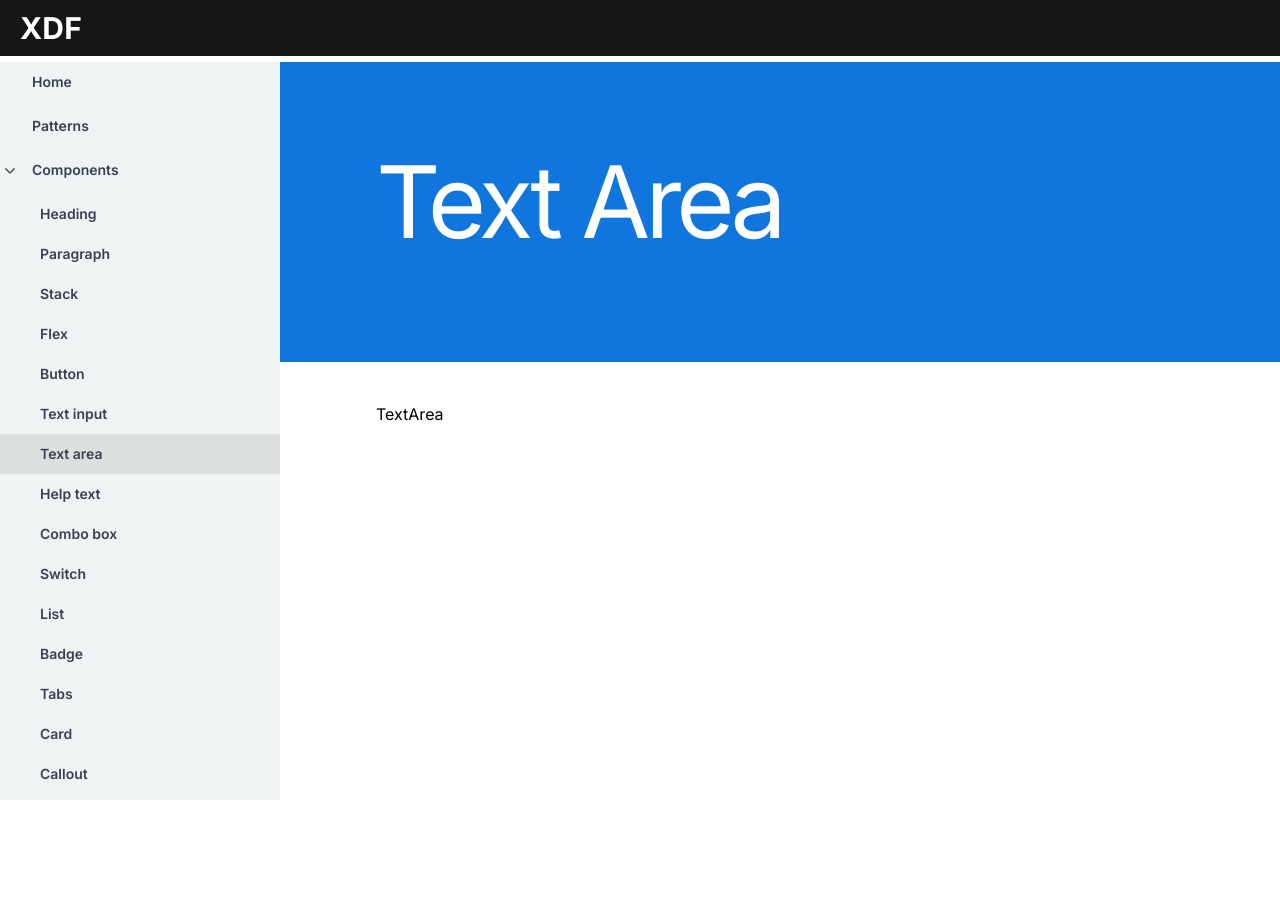
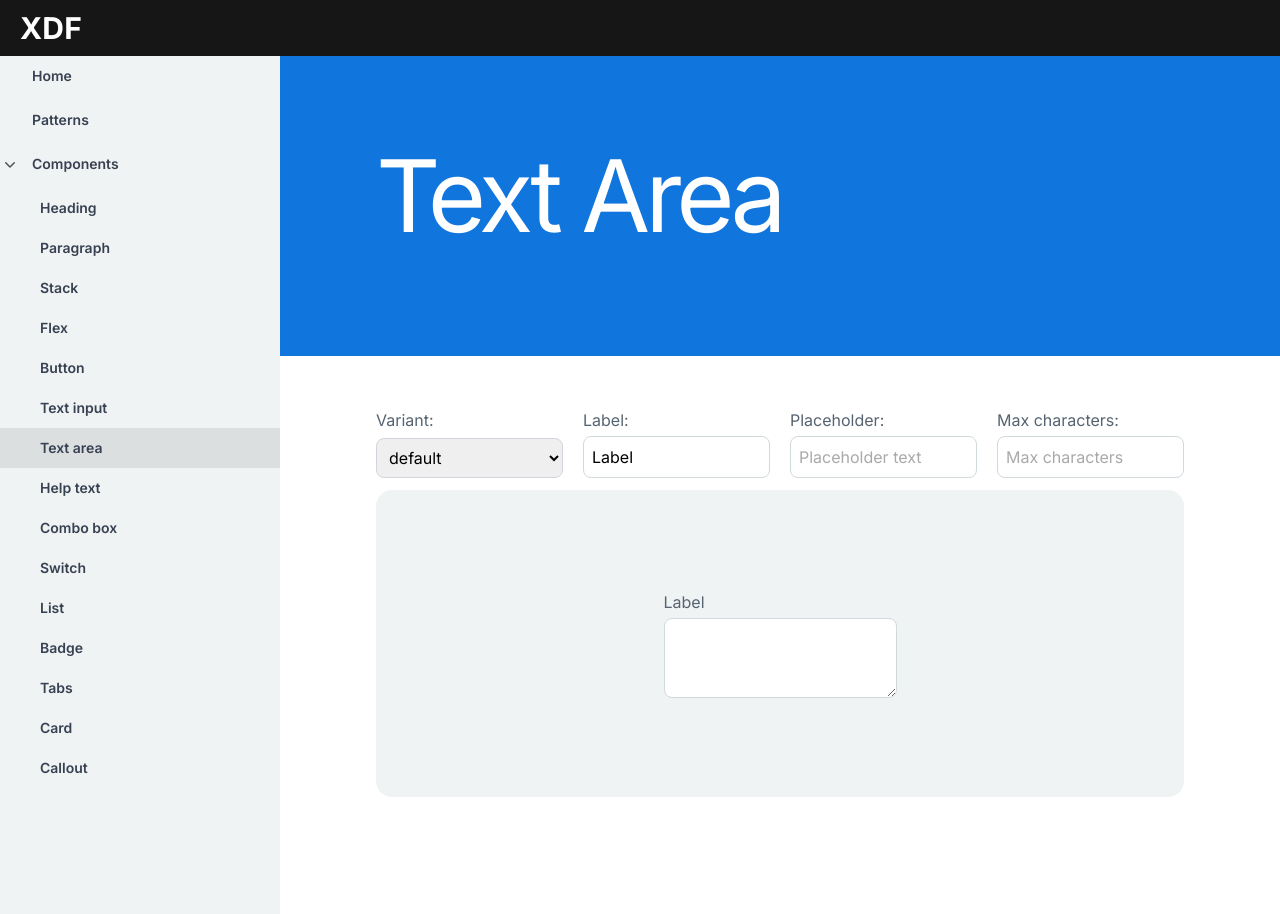
Before and after one commit to totisama/design-system, a Next.js app: page /components/text-area in a window 1280 px wide. Before the commit the page ends 800 px from the top, so only its background shows below. Built offline with nearby package versions, Linux system fonts and the light colour scheme.

Commit message:
add text area component and playground

```diff
--- a/src/app/components/text-area/page.tsx
+++ b/src/app/components/text-area/page.tsx
@@ -1,6 +1,11 @@
 import { PageWrapper } from '@/components/page-wrapper'
+import { TextAreaPlayground } from '@/components/text-area/text-area-playground'
 import type React from 'react'
 
 export default function TextAreaPage() {
-  return <PageWrapper name='Text Area'>TextArea</PageWrapper>
+  return (
+    <PageWrapper name='Text Area'>
+      <TextAreaPlayground />
+    </PageWrapper>
+  )
 }
--- /dev/null
+++ b/src/components/text-area/text-area-playground.tsx
@@ -0,0 +1,112 @@
+'use client'
+
+import { type ChangeEvent, useState } from 'react'
+import { Container } from '@/components/container'
+import {
+  TextArea,
+  type TextAreaVariants,
+} from '@/components/text-area/text-area'
+import { TextInput } from '@/components/text-input/text-input'
+
+const VARIANTS = ['default', 'error'] as const
+
+export const TextAreaPlayground = () => {
+  const [label, setLabel] = useState('Label')
+  const [text, setText] = useState('')
+  const [placeholder, setPlaceholder] = useState('')
+  const [maxCharacters, setMaxCharacters] = useState<undefined | number>(
+    undefined
+  )
+  const [variant, setVariant] = useState<TextAreaVariants>('default')
+
+  const handleTextChange = (e: ChangeEvent<HTMLTextAreaElement>) => {
+    setText(e.target.value)
+  }
+
+  const handleLabelChange = (e: ChangeEvent<HTMLInputElement>) => {
+    setLabel(e.target.value)
+  }
+
+  const handlePlaceholderChange = (e: ChangeEvent<HTMLInputElement>) => {
+    setPlaceholder(e.target.value)
+  }
+
+  const handleMaxCharactersChange = (e: ChangeEvent<HTMLInputElement>) => {
+    setMaxCharacters(Number(e.target.value))
+  }
+
+  const handleAsChange = (e: ChangeEvent<HTMLSelectElement>) => {
+    setVariant(e.target.value as TextAreaVariants)
+  }
+
+  return (
+    <>
+      <section className='flex gap-5 w-full'>
+        <div className='flex flex-col my-3 w-1/4 gap-1.5'>
+          <label
+            className='text-text-secondary'
+            htmlFor='variant'
+          >
+            Variant:
+          </label>
+          <select
+            id='variant'
+            name='variant'
+            onChange={handleAsChange}
+            className='p-2 rounded-lg border border-gray-300 focus:outline-none focus:ring-2 focus:ring-gray-500 focus:border-transparent'
+          >
+            {VARIANTS.map((option) => (
+              <option
+                key={option}
+                value={option}
+              >
+                {option}
+              </option>
+            ))}
+          </select>
+        </div>
+        <div className='my-3 w-1/4'>
+          <TextInput
+            id='label'
+            value={label}
+            placeholder='Input text'
+            label={'Label:'}
+            onChange={handleLabelChange}
+          />
+        </div>
+        <div className='my-3 w-1/4'>
+          <TextInput
+            id='placeholder'
+            value={placeholder}
+            placeholder='Placeholder text'
+            label={'Placeholder:'}
+            onChange={handlePlaceholderChange}
+          />
+        </div>
+        <div className='my-3 w-1/4'>
+          <TextInput
+            id='maxCharacters'
+            type='number'
+            value={maxCharacters ?? ''}
+            placeholder='Max characters'
+            label={'Max characters:'}
+            onChange={handleMaxCharactersChange}
+          />
+        </div>
+      </section>
+      <Container>
+        <div>
+          <TextArea
+            id='text-area'
+            label={label}
+            value={text}
+            variant={variant}
+            maxCharacters={maxCharacters}
+            placeholder={placeholder}
+            onChange={handleTextChange}
+          />
+        </div>
+      </Container>
+    </>
+  )
+}
--- /dev/null
+++ b/src/components/text-area/text-area.tsx
@@ -0,0 +1,66 @@
+import { type ChangeEvent } from 'react'
+import { Text } from '@/components/text/text'
+
+export type TextAreaVariants = 'default' | 'error'
+
+interface TextAreaProps {
+  id: string
+  label: string
+  value: string
+  variant: TextAreaVariants
+  placeholder?: string
+  maxCharacters?: number
+  resizable?: boolean
+  onChange: (e: ChangeEvent<HTMLTextAreaElement>) => void
+}
+
+const variantClasses = {
+  default: '',
+  error: 'border-red-500',
+}
+
+export const TextArea = ({
+  id,
+  label,
+  maxCharacters,
+  value,
+  variant,
+  placeholder,
+  resizable = true,
+  onChange,
+}: TextAreaProps) => {
+  const variantStyle = variantClasses[variant]
+
+  return (
+    <div className='w-full flex flex-col items-start gap-1'>
+      <div className='w-full flex justify-between'>
+        <label
+          className='text-text-secondary'
+          htmlFor={id}
+        >
+          {label}
+        </label>
+        {maxCharacters && (
+          <Text
+            as='p'
+            size='xs'
+            color='text-placeholder'
+            weight='normal'
+            lineHeight='normal'
+          >
+            {value.length}/{maxCharacters}
+          </Text>
+        )}
+      </div>
+      <textarea
+        id={id}
+        name={id}
+        value={value}
+        maxLength={maxCharacters}
+        onChange={onChange}
+        className={`w-full min-h-20 p-2 rounded-lg border border-border-subtle-00 ${variantStyle} ${!resizable ? 'resize-none' : ''} focus:outline-none focus:ring-2 focus:ring-border-interactive focus:border-transparent disabled:bg-background-hover placeholder:text-text-placeholder`}
+        placeholder={placeholder}
+      />
+    </div>
+  )
+}
```
